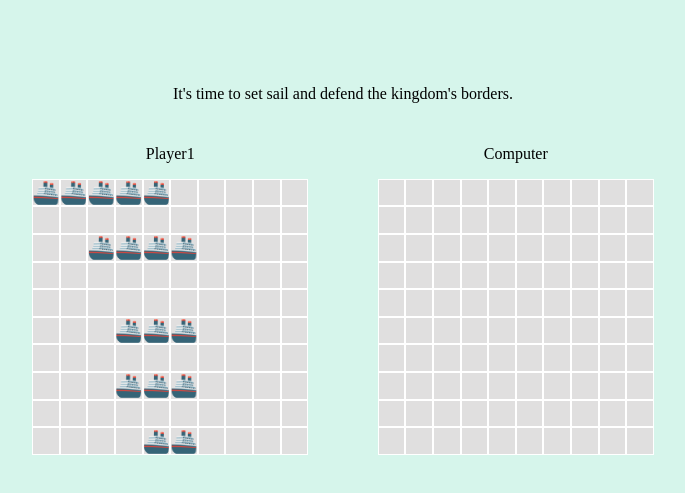
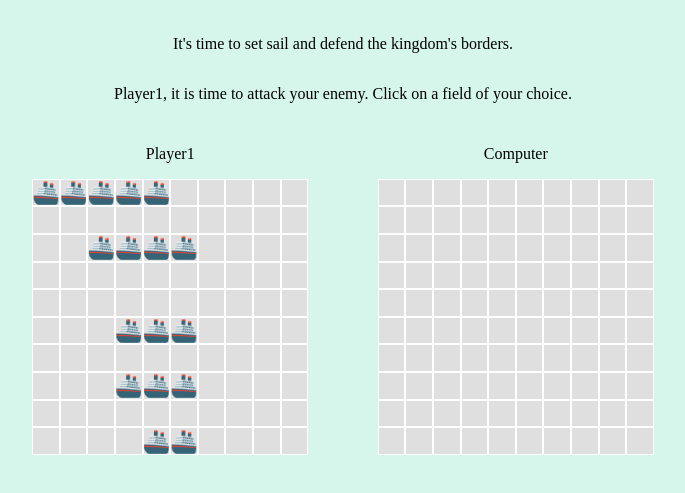
Before and after one commit to bellitabellota/TOP-Battleship, a website built with webpack: page src/template.html in a window 1280 px wide. Shown: the part 61-554 px from the top of the page, without its empty margins (297-982 px from the left). Built offline with nearby package versions, Linux system fonts and the light colour scheme.

Commit message:
Add displayMoveRequest()

```diff
--- a/src/index.js
+++ b/src/index.js
@@ -11,4 +11,6 @@ const dom = new DOMController(game);
 dom.displayPlayerNames();
 dom.displayCurrentPlayerBoard();
 dom.displayCurrentOpponentBoard();
+
+dom.displayMoveRequest();
 dom.addEventListenersToOpponentBoard();
--- a/src/modules/dom-controller.js
+++ b/src/modules/dom-controller.js
@@ -5,6 +5,13 @@ export class DOMController {
     this.domBoardOpponentPlayer = document.querySelector(".js-opponent-board");
     this.currentPlayerNameElem = document.querySelector(".js-current-player-name");
     this.currentOpponentNameElem = document.querySelector(".js-opponent-name");
+    this.playerInfoElem = document.querySelector(".js-player-information");
+    }
+
+    displayMoveRequest() {
+      const playerName = this.game.currentPlayer.name;
+      console.log(playerName);
+      this.playerInfoElem.innerHTML = `${playerName}, it is time to attack your enemy. Click on a field of your choice.`;
     }
 
     addEventListenersToOpponentBoard() {
--- a/src/template.html
+++ b/src/template.html
@@ -8,9 +8,9 @@
   <body>
     <h1>Battleship</h1>
 
+    <p>It's time to set sail and defend the kingdom's borders.</p>
+
     <div class="js-player-information"></div>
-
-    <p>It's time to set sail and defend the kingdom's borders.</p>
 
     <div class="game-container">
       <div class="current-player-game-container">
```
